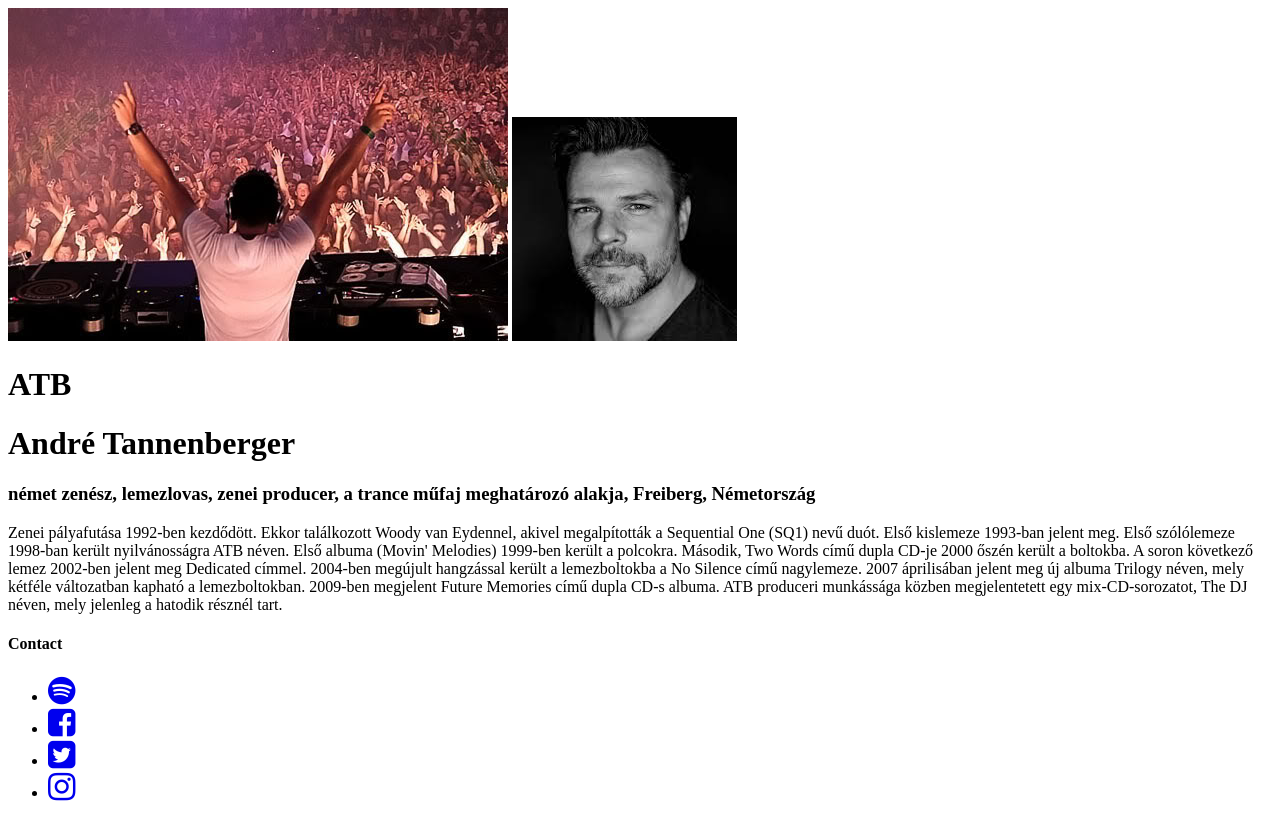
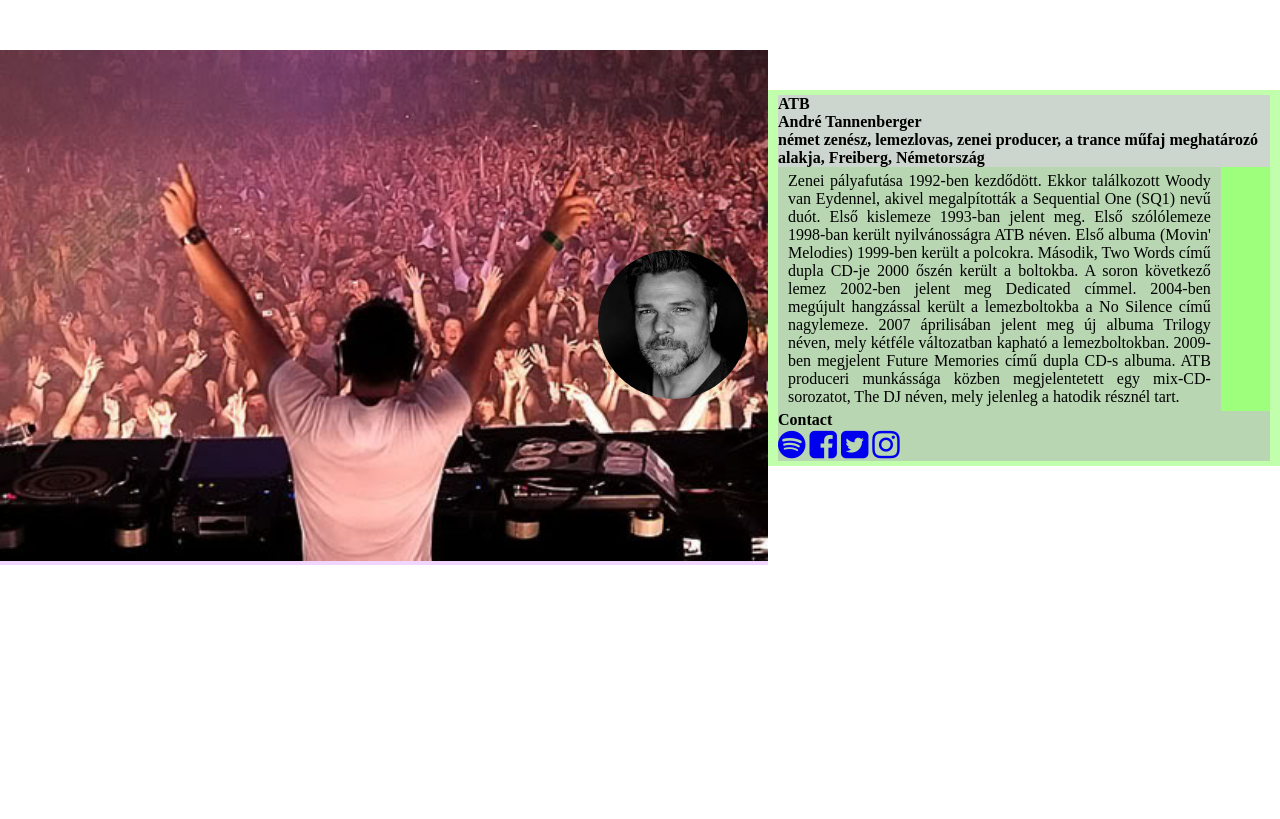
Before and after one commit to oktober25/about-him, a plain HTML site: page index.html in a window 1280 px wide. Drawn offline with Linux system fonts and the light colour scheme.

Commit message:
contents

```diff
--- a/main.css
+++ b/main.css
@@ -0,0 +1,59 @@
+* {
+  margin: 0;
+  padding: 0;
+  box-sizing: border-box;
+  font-size: 100%;
+}
+
+.profile-card {
+  background-color: hsla(60, 100%, 50%, .4);
+  margin: 50px 0;
+}
+
+.head, .content {
+  background-color: hsla(105, 100%, 60%, .4);
+}
+
+.profile-images, .headline, .links, .about {
+  background-color: hsla(280, 100%, 80%, .4);
+}
+
+.profile-images {
+  float: left;
+  width: 60%;
+  position: relative;
+}
+
+.head {
+  float: left;
+  width: 40%;
+  padding: 5px 10px;
+  margin-top: 40px;
+}
+
+.back {
+  width: 100%;
+  background-attachment: scroll;
+}
+
+.little {
+  position: absolute;
+  right: 20px;
+  top: 200px;
+  width: 150px;
+  border-radius: 50%;
+}
+
+.about {
+  text-align: justify;
+  width: 90%;
+  padding: 5px 10px;
+}
+
+ul {
+  list-style-type: none;
+}
+
+li {
+  display: inline;
+}
```
Also changed, not shown: index.html (line endings or trailing spaces).
